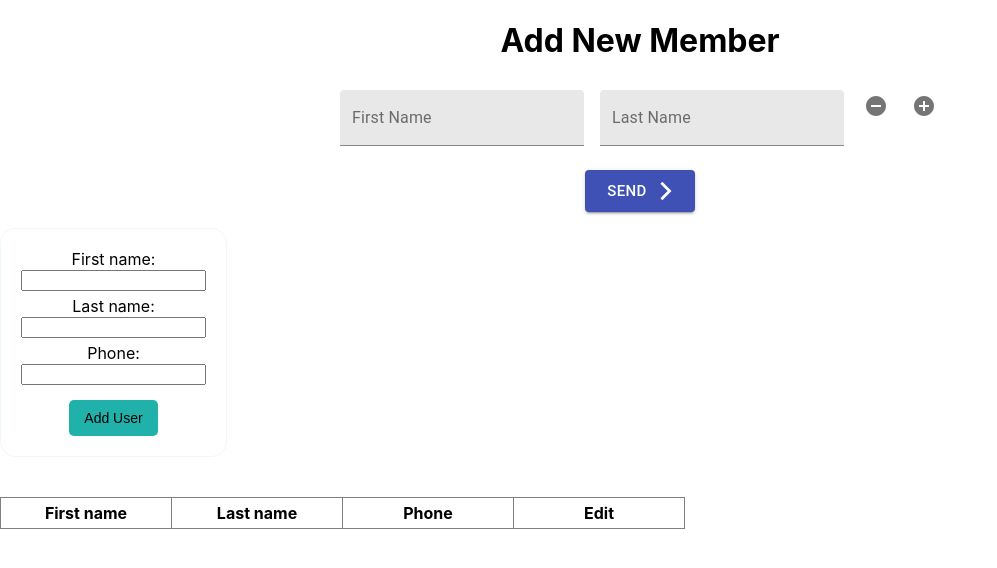
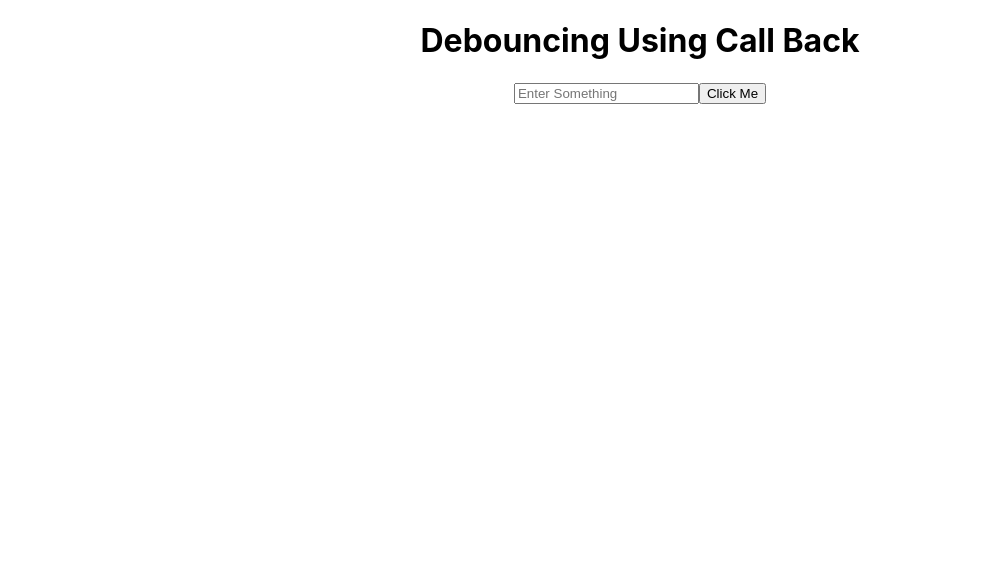
Before and after one commit to Akash1012/Hooks, a React (Create React App) app: page / in a window 1280 px wide. Shown: the top 568 px of the page, without its empty margins (0-997 px from the left). Built offline with nearby package versions, Linux system fonts and the light colour scheme.

Commit message:
Added deboucing in react

```diff
--- a/src/App.js
+++ b/src/App.js
@@ -4,7 +4,7 @@ import Input from "./Compoments/DynamicField/Input";
 // import UserForm from "./Compoments/WithOutCustomHooks/UserForm";
 // import ClassTimer from "./Compoments/UseRefHook/ClassTimer";
 // import ImageUpload from "./Compoments/ImageUpload/index";
-import Application from "./Compoments/DynamicField/important";
+// import Application from "./Compoments/DynamicField/important";
 // import ClassCounter from './Compoments/UseState/classCounter'
 // import HookCounter from './Compoments/UseState/HookCounter1'
 // import HookCounter2 from './Compoments/UseState/HookCounter2'
@@ -34,13 +34,14 @@ import "./App.css";
 
 // import DataFetchingOne from "./Compoments/FetchingData/DataFetchingOne";
 // import DataFetchingUsingReducer from "./Compoments/FetchingData/DataFetchingUsingReducer";
+import Debouncing from "./Compoments/debouncingReact";
 
 function App() {
   return (
     <div className="App">
       {/* <ClassTimer /> */}
       {/* <UserForm />*/}
-      <Input />
+      {/* <Input /> */}
       {/* <ClassCounter /> */}
       {/* <HookCounter /> */}
       {/* <HookCounter2 /> */}
@@ -75,7 +76,8 @@ function App() {
       {/* <DataFetchingUsingReducer /> */}
       {/* <Main /> */}
       {/* <ImageUpload /> */}
-      <Application />
+      {/* <Application /> */}
+      <Debouncing />
     </div>
   );
 }
--- /dev/null
+++ b/src/Compoments/debouncingReact/index.js
@@ -0,0 +1,47 @@
+import React, { useState, useCallback } from "react";
+
+const Debouncing = () => {
+  const deb = (fn, delay) => {
+    // console.log(fn);
+    let timer;
+    return function () {
+      let args = arguments;
+      let context = this;
+      clearTimeout(timer);
+      timer = setTimeout(() => {
+        fn.apply(context, args);
+      }, delay);
+    };
+  };
+
+  const Hello = (data) => {
+    console.log("Hello World", data);
+  };
+
+  const optimizeVerion = useCallback(deb(Hello, 1000), []);
+
+  const [search, setSeaerch] = useState("");
+
+  const handleChange = (event) => {
+    const { value } = event.target;
+    console.log("Url", value);
+    setSeaerch(value);
+  };
+  const optimizeVerionofSearch = useCallback(deb(handleChange, 1000), []);
+
+  return (
+    <div>
+      <h1>Debouncing Using Call Back </h1>
+      {search}
+      <input //this one work only in react 17
+        type={"text"}
+        name={"search"}
+        placeholder={"Enter Something"}
+        onChange={optimizeVerionofSearch}
+      />
+      <button onClick={() => optimizeVerion("please ")}>Click Me</button>
+    </div>
+  );
+};
+
+export default Debouncing;
```
